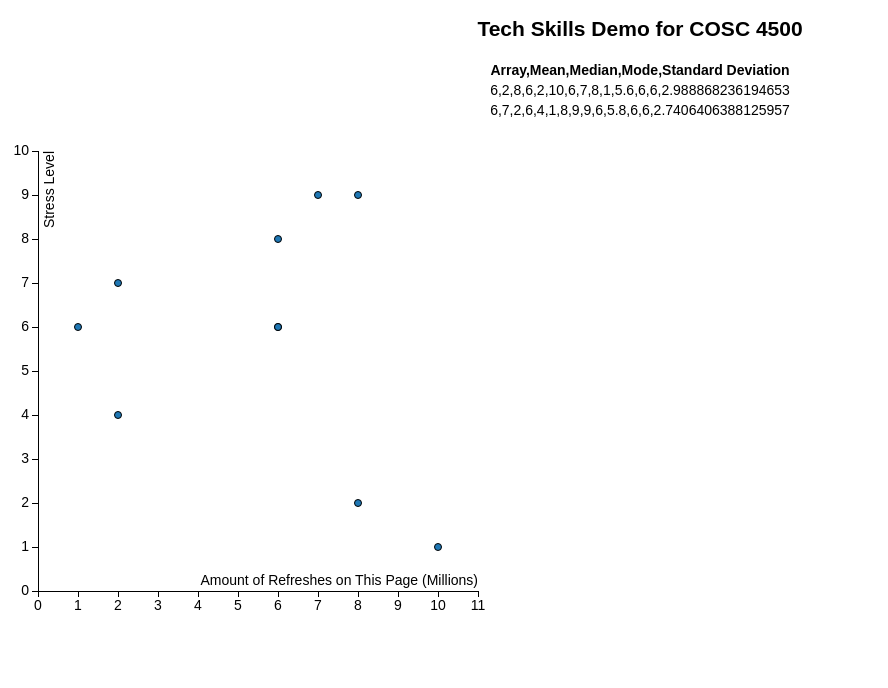
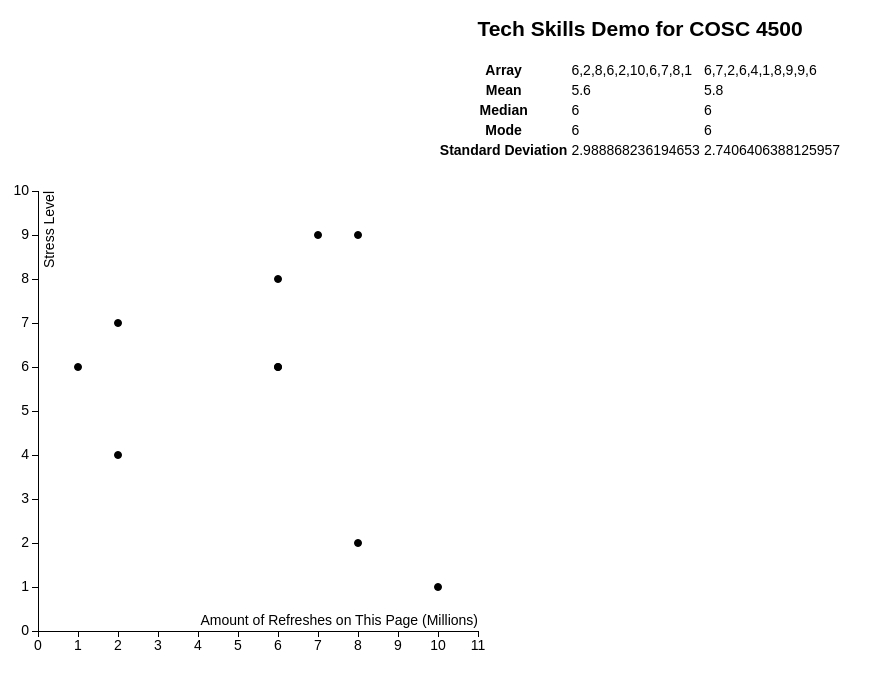
Before and after one commit to Nathanlang14/TechSkillsDemo, a plain HTML site: page index.html in a window 1280 px wide. Shown: the whole page, without its empty margins (0-888 px from the left). Drawn offline with nearby package versions, Linux system fonts and the light colour scheme.

Commit message:
Almost done

```diff
--- a/index.html
+++ b/index.html
@@ -75,7 +75,7 @@ cols = ["Array", "Mean", "Median", "Mode","Standard Deviation"];
 
 // displays stat arrays
 // row by row shows title and then the data for each array
-/*
+
 for(var i = 0; i < cols.length; i++)
 {
 var row = d3.select("#bat").append("tr")
@@ -87,14 +87,6 @@ row.append("th").text(cols[i])
 row.append("td").text(xdata[i])
 row.append("td").text(ydata[i])
 }
-*/
-
-var col1 = d3.select("#bat").append("tr")
-col1.append("th").text(cols)
-var col2 = d3.select("#bat").append("tr")
-col2.append("td").text(xdata)
-var col3 = d3.select("#bat").append("tr")
-col3.append("td").text(ydata)
 
 
 // merge them into 2d dataset
@@ -127,10 +119,6 @@ yAxis = d3.svg.axis().scale(yScale).orient("left");
 
 // 4. svg-based scatterplot
 
-// setting up fill color
-var cValue = function(d) { return d.Manufacturer;},
-color = d3.scale.category10();
-
 // adding graph canvas
 var svg = d3.select("body").append("svg")
 .attr("width", width + margin.left + margin.right)
@@ -147,7 +135,8 @@ var tooltip = d3.select("body").append("div")
 xScale.domain([d3.min(data, xValue)-1, d3.max(data, xValue)+1]);
 yScale.domain([d3.min(data, yValue)-1, d3.max(data, yValue)+1]);
 
-// QUES 6
+// 6. Name Axises
+
 // x-axis
 svg.append("g")
 .attr("class", "x axis")
```
